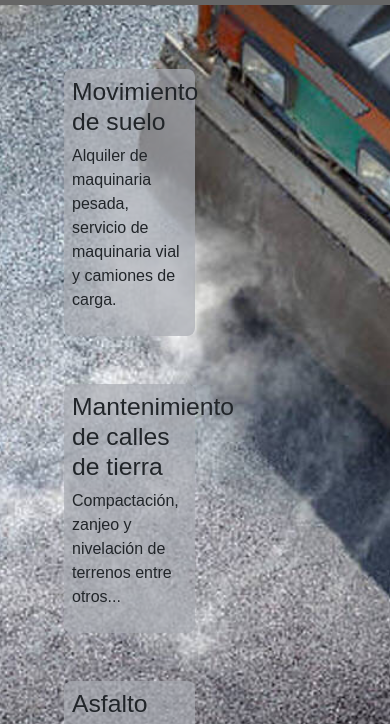
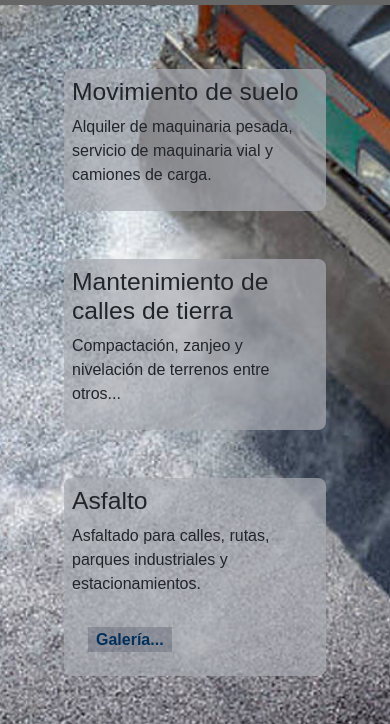
Before and after one commit to GiustoMariaJose/PreEntrega3-Giusto, a website: page pages/servicios.html in a window 390 px wide. Shown: the part 51-775 px from the top of the page. Drawn offline with nearby package versions, Linux system fonts and the light colour scheme.

Commit message:
Se agregaron media quieries a Servicios

```diff
--- a/scss/pages/_servicios.scss
+++ b/scss/pages/_servicios.scss
@@ -1,6 +1,8 @@
 .servicios {
+
+    background-image: url(../img/paginaServicios1.jpg);
     height: 100vh;
-    background-image: url(../img/paginaServicios1.jpg);
+
     background-repeat: no-repeat;
     background-size: cover;
     background-position: center;
@@ -22,6 +24,13 @@
             border-radius: .5rem;
             padding: .5rem;
 
+            @include tablet {
+                width: 60%;
+            }
+            @include mobile {
+                width: 100%;
+            }
+
             .tarjetaInfo {
                 padding: 1rem;
                 align-items: start;
```
Also changed, not shown: css/custom.css, 1 other file.
